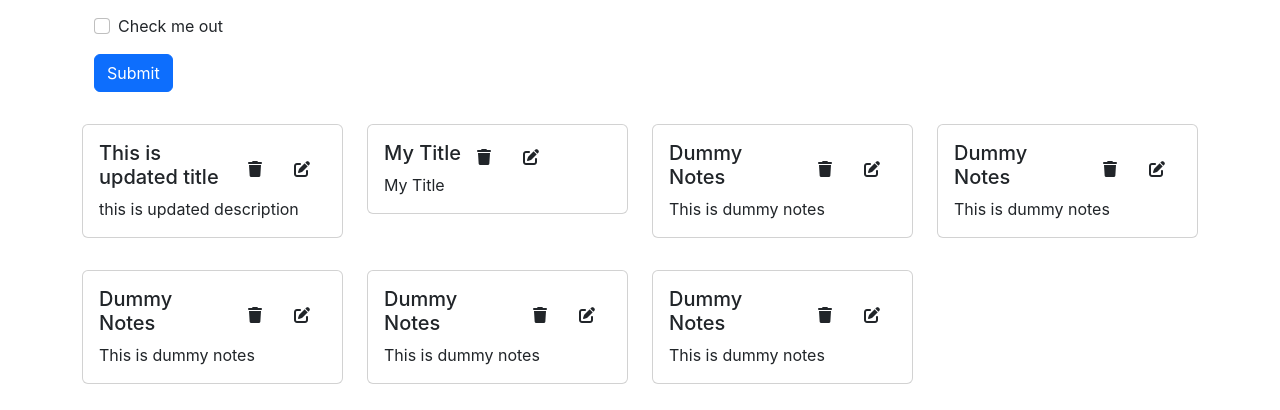
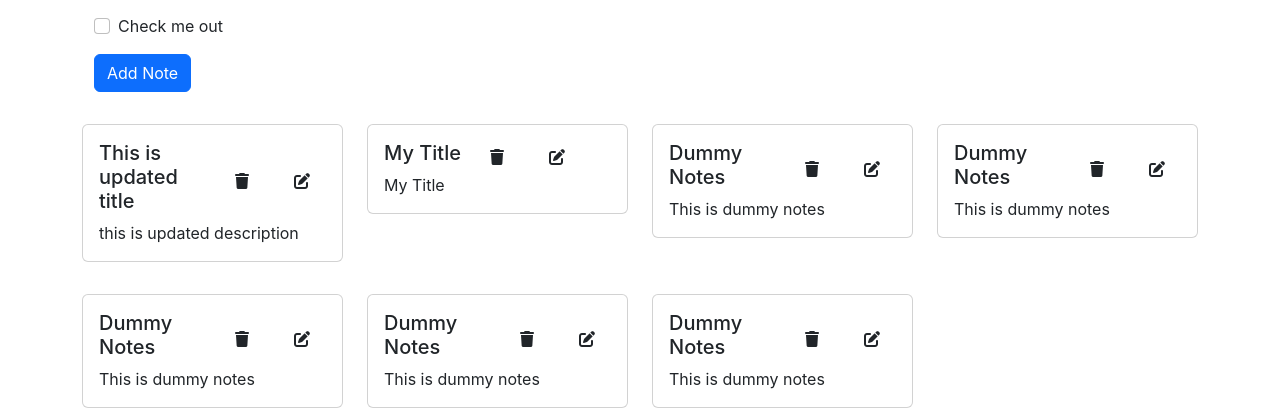
Before and after one commit to rahulkumarcse/inotebook, a React (Create React App) app: page / in a window 1280 px wide. Shown: the part 284-694 px from the top of the page. Built offline with nearby package versions, Linux system fonts and the light colour scheme; the HTML template or start-up script is replaced by a standard one.

Commit message:
Delete note is deleting note

```diff
--- a/src/components/AddNote.js
+++ b/src/components/AddNote.js
@@ -28,7 +28,7 @@ const AddNote = () => {
                     <input type="checkbox" className="form-check-input" id="exampleCheck1" />
                     <label className="form-check-label" htmlFor="exampleCheck1">Check me out</label>
                 </div>
-                <button type="submit" className="btn btn-primary" onClick={handleClick}>Submit</button>
+                <button type="submit" className="btn btn-primary" onClick={handleClick}>Add Note</button>
             </form>
         </div>
     )
--- a/src/components/Noteitem.js
+++ b/src/components/Noteitem.js
@@ -1,14 +1,19 @@
-import React from 'react'
+import React,{useContext} from 'react'
+import NoteContext from '../context/note/NoteContext';
 
 function Noteitem(props) {
     const { note } = props;
+    const context = useContext(NoteContext);
+    const { deleteNote } = context
+
+
     return (
         <div className='col-md-3'>
             <div className="card my-3">
                 <div className="card-body">
                     <div className='d-flex align-items-center'>
                         <h5 className="card-title"> {note.title}</h5>
-                        <i className="fa-solid fa-trash mx-3" ></i>
+                        <i className="far  fa-solid fa-trash mx-3 btn"  onClick={()=>{deleteNote(note.id)}}/>
                         <i className="fa-solid fa-pen-to-square mx-3"></i>
                     </div>
 
--- a/src/context/note/NoteState.js
+++ b/src/context/note/NoteState.js
@@ -77,8 +77,10 @@ const Notestate = (props) =>{
         setNotes(notes.concat(note))
     }
     //deleteNote
-    const deleteNote =() =>{
-
+    const deleteNote =(id) =>{
+    const  newNote=notes.filter((note)=>{return note.id != id})
+      console.log("Deleting note with id:"+id)
+      setNotes(newNote)
     }
     //edit note
     const editNote =() =>{
```
